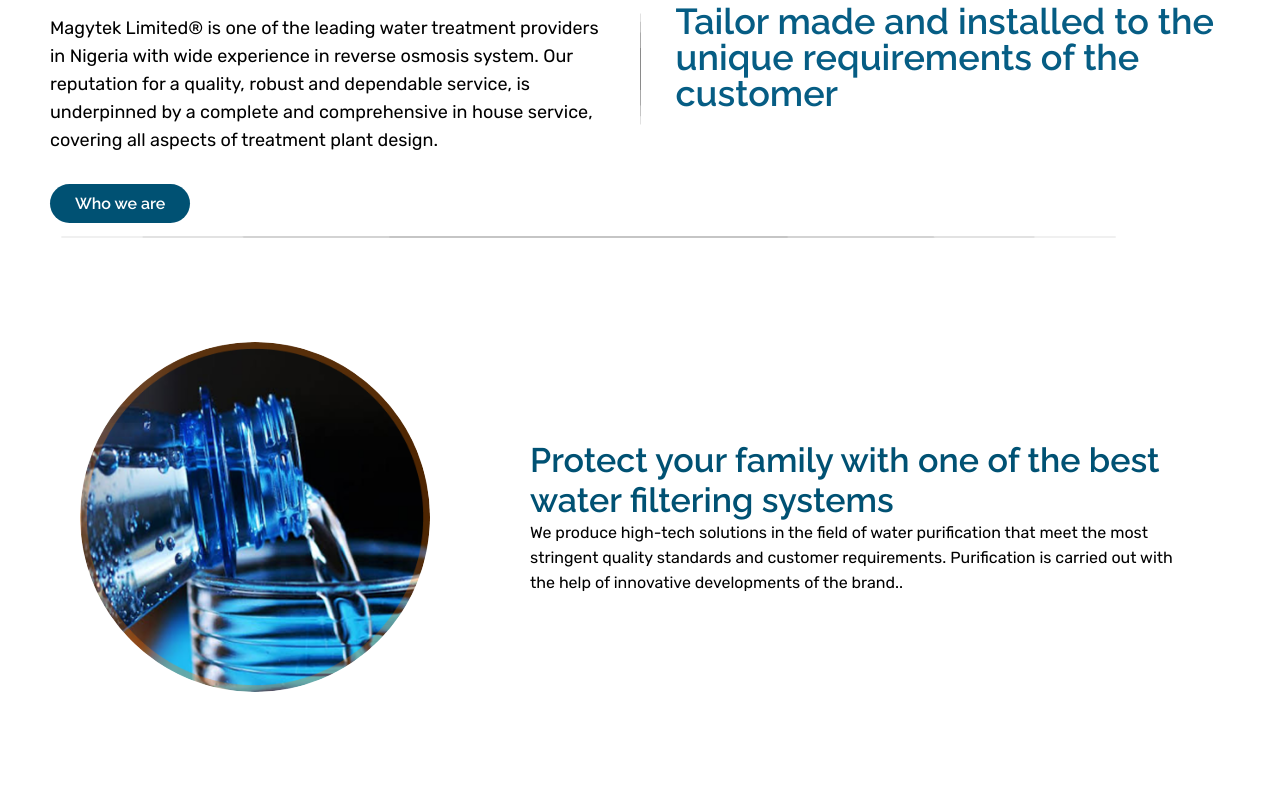
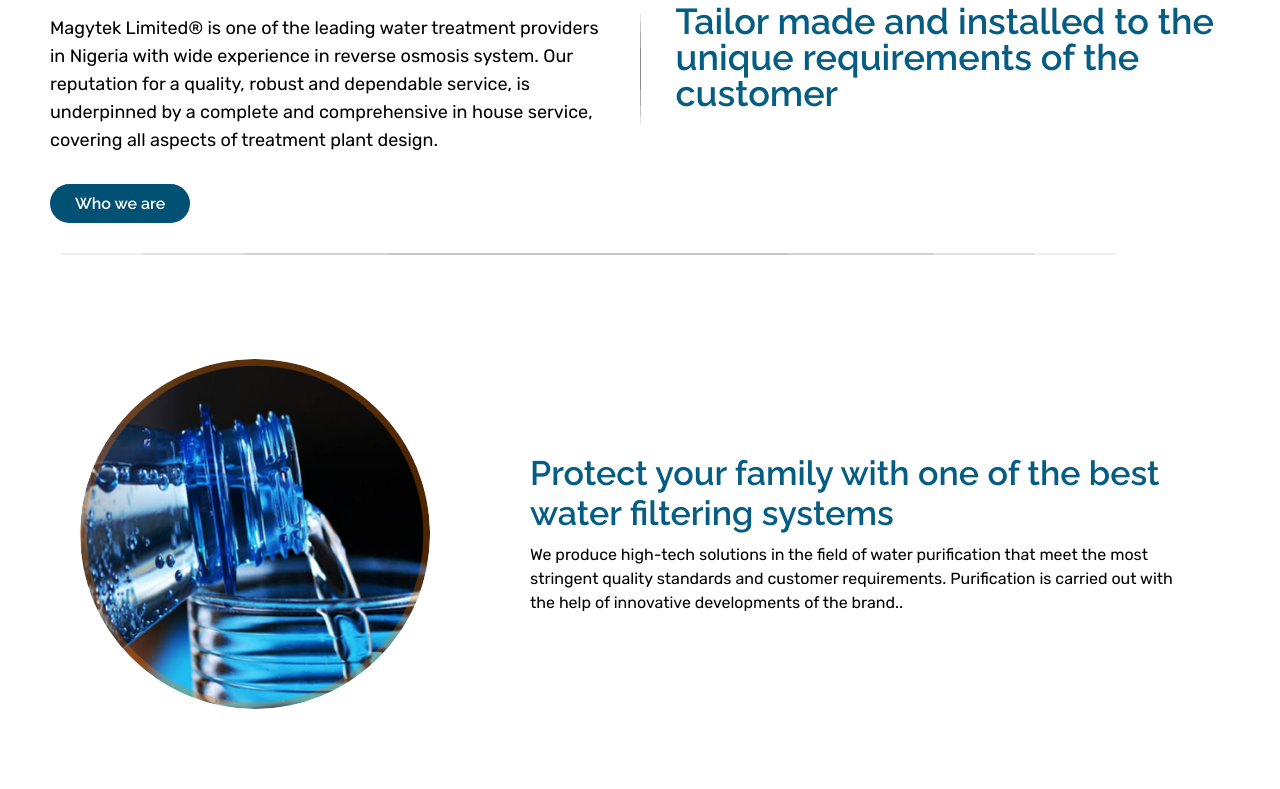
Before and after one commit to Justchidi26/magytek-clone, a plain HTML site: page index.html in a window 1280 px wide. Shown: the part 487-1276 px from the top of the page. Drawn offline with Linux system fonts and the light colour scheme.

Commit message:
Edits to section 2

```diff
--- a/index.html
+++ b/index.html
@@ -59,7 +59,12 @@
             </p>
             <button class="btn">Who we are</button>
           </div>
-          <img class="divider" src="assets/Line 31.png" alt="divider" style="margin-top: -100px;">
+          <img
+            class="divider"
+            src="assets/Line 31.png"
+            alt="divider"
+            style="margin-top: -100px"
+          />
           <div class="right-text">
             <p style="margin-top: 0; padding-left: 15px">
               Tailor made and installed to the unique requirements of the
@@ -67,16 +72,19 @@
             </p>
           </div>
         </div>
-        <img src="assets/Line32.png" alt="bottom-line" style="width: 1127px;">
-        <!-- <div class="bottom-line"></div> -->
+        <img
+          src="assets/Line32.png"
+          alt="bottom-line"
+          style="width: 1127px; margin-top: 30px"
+        />
       </div>
       <div class="container-2">
         <img src="assets/Magy4 1.png" alt="pouring water into a cup" />
         <div class="container-2-1">
-          <h2>
+          <p class="container2-text-1">
             Protect your family with one of the best water filtering systems
-          </h2>
-          <p style="line-height: 25px; font-size: 16px">
+          </p>
+          <p class="container2-text-2">
             We produce high-tech solutions in the field of water purification
             that meet the most stringent quality standards and customer
             requirements. Purification is carried out with the help of
--- a/styles.css
+++ b/styles.css
@@ -225,19 +225,27 @@ nav {
   padding: 0 80px;
   margin-top: 100px;
 }
-
 .container-2 img {
   height: 350px;
   border-radius: 50%;
 }
-
-.container-2-1 h2 {
-  color: #005173;
+.container2-text-1 {
+  color: #065D84;
   font-family: "Raleway", sans-serif;
   font-optical-sizing: auto;
   font-style: normal;
   font-weight: 600;
   font-size: 34px;
+}
+.container2-text-2{
+  font-family: "Rubik", sans-serif;
+  font-optical-sizing: auto;
+  font-style: normal;
+  font-weight: 400;
+  font-size: 16px;
+  line-height: 24px;
+  letter-spacing: 0%;
+  margin-top: 10px;
 }
 
 /* Section 3 */
```
